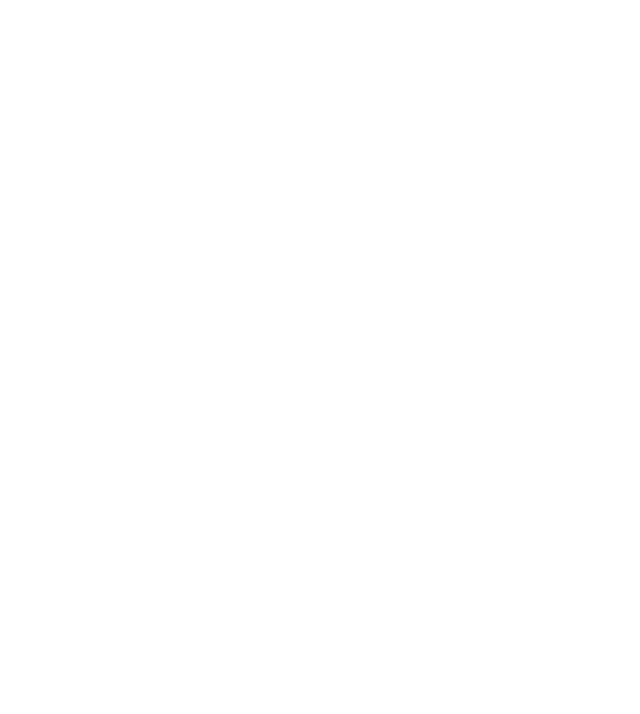
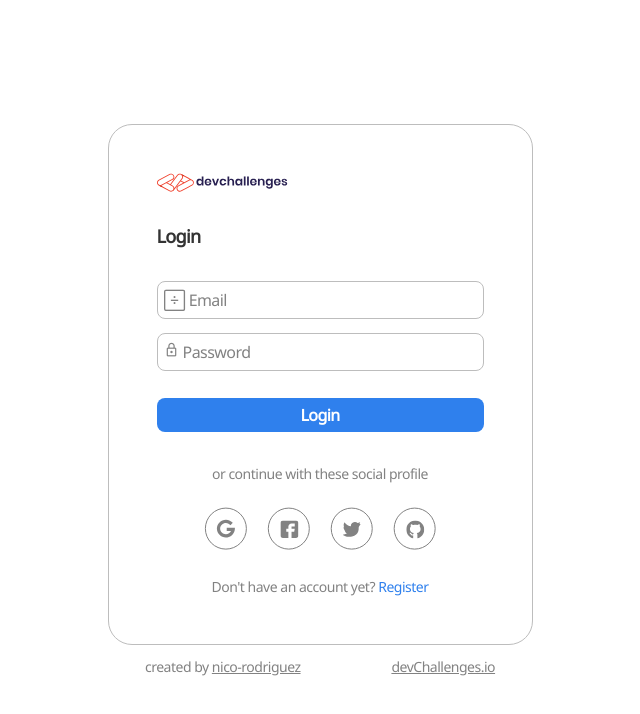
Before and after one commit to nico-rodriguez/full-stack-developer-devChallenges, a React (Create React App) app in the folder authentication-app/frontend/: page /login in a window 1280 px wide. Before the commit this address had no page. Shown: the top 714 px of the page, without its empty margins (320-960 px from the left). Built offline with nearby package versions, Linux system fonts and the light colour scheme; the HTML template or start-up script is replaced by a standard one.

Commit message:
feat: Add login page

```diff
--- a/authentication-app/frontend/src/App.css
+++ /dev/null
@@ -1,18 +0,0 @@
-.app {
-  min-height: 100vh;
-  display: flex;
-  justify-content: center;
-  align-items: center;
-}
-
-.wrapper {
-  max-width: 425px;
-}
-
-@media only screen and (max-width: 425px) {
-  .wrapper {
-    min-height: 100vh;
-    display: flex;
-    flex-direction: column;
-  }
-}
--- a/authentication-app/frontend/src/App.js
+++ b/authentication-app/frontend/src/App.js
@@ -1,24 +1,18 @@
 import { BrowserRouter, Navigate, Route, Routes } from 'react-router-dom';
-import { Footer } from './components/Footer/Footer';
-import { Signup } from './pages/Signup/Signup';
-import './App.css';
+
+import Wrapper from './components/Wrapper/Wrapper';
+import Login from './pages/Login/Login';
+import Signup from './pages/Signup/Signup';
 
 function App() {
   return (
     <BrowserRouter>
       <Routes>
         <Route path='/' element={<Navigate to='/signup' />} />
-        <Route
-          path='/signup'
-          element={
-            <div className='app'>
-              <div className='wrapper'>
-                <Signup />
-                <Footer />
-              </div>
-            </div>
-          }
-        />
+        <Route path='/' element={<Wrapper />}>
+          <Route path='signup' element={<Signup />} />
+          <Route path='login' element={<Login />} />
+        </Route>
       </Routes>
     </BrowserRouter>
   );
--- a/authentication-app/frontend/src/components/Form/Form.css
+++ b/authentication-app/frontend/src/components/Form/Form.css
@@ -1,3 +1,7 @@
+.form {
+  margin-top: 32px;
+}
+
 .form__email-input {
   margin-bottom: 14px;
 }
--- a/authentication-app/frontend/src/components/Form/Form.js
+++ b/authentication-app/frontend/src/components/Form/Form.js
@@ -7,9 +7,9 @@
 
 import './Form.css';
 
-export function Form() {
+export function Form({ buttonText }) {
   return (
-    <form className='login__form'>
+    <form className='form'>
       <input
         className='form__email-input'
         type='email'
@@ -21,7 +21,7 @@
         placeholder='&#xe897; Password'
       />
       <button className='form__button' type='submit'>
-        Start coding now
+        {buttonText}
       </button>
       <div className='form__alternatives'>
         <div className='alternatives__header'>
--- a/authentication-app/frontend/src/pages/Signup/Signup.css
+++ b/authentication-app/frontend/src/components/Wrapper/Wrapper.css
@@ -1,18 +1,37 @@
-.signup {
+.app {
+  min-height: 100vh;
+  display: flex;
+  justify-content: center;
+  align-items: center;
+}
+
+.wrapper {
+  max-width: 425px;
+}
+
+@media only screen and (max-width: 425px) {
+  .wrapper {
+    min-height: 100vh;
+    display: flex;
+    flex-direction: column;
+  }
+}
+
+.main {
   padding: 48px;
   border: 1px solid #bdbdbd;
   border-radius: 24px;
 }
 
 @media only screen and (max-width: 425px) {
-  .signup {
+  .main {
     border-color: transparent;
     border-radius: 24px;
     padding: 16px;
   }
 }
 
-.signup__header-2 {
+.main__header-2 {
   font-weight: 600;
   font-size: 1.8rem;
   line-height: 2.5rem;
@@ -21,16 +40,15 @@
   margin-top: 32px;
 }
 
-.signup__content {
+.main__content {
   font-size: 1.6rem;
   line-height: 2.2rem;
   letter-spacing: -0.035em;
   color: #333333;
   margin-top: 14px;
-  margin-bottom: 32px;
 }
 
-.signup__footer {
+.main__footer {
   font-size: 1.4rem;
   line-height: 1.9rem;
   text-align: center;
@@ -39,6 +57,6 @@
   margin-top: 27px;
 }
 
-.signup__link {
+.main__link {
   color: #2f80ed;
 }
--- /dev/null
+++ b/authentication-app/frontend/src/components/Wrapper/Wrapper.js
@@ -0,0 +1,16 @@
+import { Outlet } from 'react-router-dom';
+
+import { Footer } from '../Footer/Footer';
+
+import './Wrapper.css';
+
+export default function Wrapper() {
+  return (
+    <div className='app'>
+      <div className='wrapper'>
+        <Outlet />
+        <Footer />
+      </div>
+    </div>
+  );
+}
--- /dev/null
+++ b/authentication-app/frontend/src/pages/Login/Login.js
@@ -0,0 +1,23 @@
+import { Link } from 'react-router-dom';
+
+import { Form } from '../../components/Form/Form';
+
+import logo from '../../assets/images/devchallenges.svg';
+
+export default function Login() {
+  return (
+    <main className='main'>
+      <h1 className='main__header-1'>
+        <img src={logo} alt='Authentication app logo' />
+      </h1>
+      <h2 className='main__header-2'>Login</h2>
+      <Form buttonText='Login' />
+      <div className='main__footer'>
+        Don't have an account yet?{' '}
+        <Link className='main__link' to='/signup'>
+          Register
+        </Link>
+      </div>
+    </main>
+  );
+}
--- a/authentication-app/frontend/src/pages/Signup/Signup.js
+++ b/authentication-app/frontend/src/pages/Signup/Signup.js
@@ -1,29 +1,29 @@
+import React from 'react';
+import { Link } from 'react-router-dom';
+
 import { Form } from '../../components/Form/Form';
-import React from 'react';
 
 import logo from '../../assets/images/devchallenges.svg';
 
-import './Signup.css';
-
-export function Signup() {
+export default function Signup() {
   return (
-    <main className='signup'>
-      <h1 className='signup__header-1'>
+    <main className='main'>
+      <h1 className='main__header-1'>
         <img src={logo} alt='Authentication app logo' />
       </h1>
-      <h2 className='signup__header-2'>
+      <h2 className='main__header-2'>
         Join thousands of learners from around the world{' '}
       </h2>
-      <p className='signup__content'>
+      <p className='main__content'>
         Master web development by making real-life projects. There are multiple
         paths for you to choose
       </p>
-      <Form />
-      <div className='signup__footer'>
+      <Form buttonText='Start coding now' />
+      <div className='main__footer'>
         Already a member?{' '}
-        <a className='signup__link' href='#'>
+        <Link className='main__link' to='/login'>
           Login
-        </a>
+        </Link>
       </div>
     </main>
   );
```
